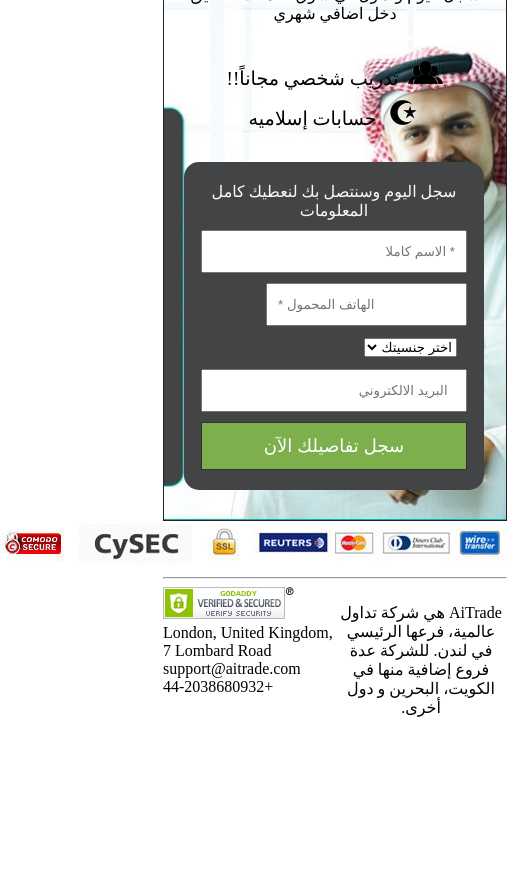
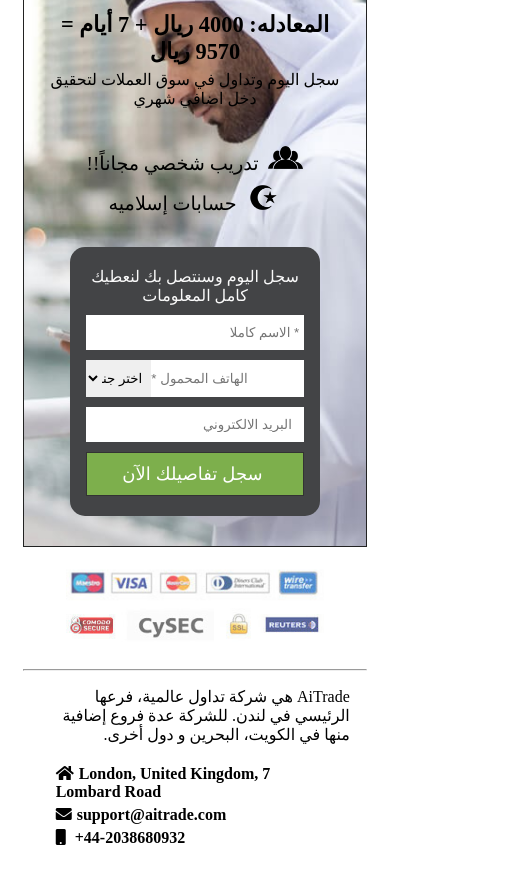
Before and after one commit to AbdelrahmanAlghareeb/T-Trading, a plain HTML site: page index.html in a window 390 px wide. Shown: the part 242-1127 px from the top of the page, 530 px wide, since content can reach past the window. Before the commit the page ends 1013 px from the top, so only its background shows below. Drawn offline with Linux system fonts and the light colour scheme.

Commit message:
website is completely responsive now

```diff
--- a/css/main.css
+++ b/css/main.css
@@ -51,14 +51,13 @@
 .col-md-6 {
     width: 50%;
 }
-
 .clear {
     clear: both;
 }
 
 /* container */
 .container {
-    width: 991px;
+    width: 900px;
     margin: 0 auto;
 }
 /* main section */
@@ -66,15 +65,18 @@
     position: relative;
     border:1px solid #222;
     padding:0 20px 30px;
-    background: url('../img/landing-page-bg.jpg') center center no-repeat;
+    background: url('../img/arab-man.jpg') center center no-repeat;
     background-size: cover;
-    min-height: 696px;
 }
-.logo {
-    position: absolute;
-    top: 30px;
-    left: 0;
-    background-color: #fafafa;
+@media only screen and (min-width: 769px){
+    .main {
+        min-height: 696px;
+    }
+    .logo {
+        position: absolute;
+        top: 30px;
+        left: 0;
+    }
 }
 .logo img {
     border-radius: 0 5px 5px 0;
@@ -102,19 +104,23 @@
     width: 95%;
     margin: 10px auto 0;
 }
-input[type="email"], input[type="name"], button, input[type="tel"], .mobile-input span {
+input[type="email"], input[type="name"], button, input[type="tel"], .mobile-input span select {
     padding: 12px 10px;
+    border: 0;
 }
 .mobile-input span, .mobile-input input {
-    display: inline;
     margin: 0;
-    width: initial;
+    height: 41px;
 }
 .mobile-input span{
-
+    width:30%;
+    background-color: #ece2c0;
+}
+.mobile-input span select {
+    width: 100%;
 }
 .mobile-input input{
-
+    width: 70%;
 }
 button {
     background-color: #7daf4c;
@@ -123,19 +129,81 @@
     font-size: 18px;
 }
 /* footer 1 */
+.footer1 img, .verify img {
+    cursor: pointer;
+    opacity: 0.7;
+}
 /* footer 2 */
+.details {
+    font-weight: 600;
+    direction: ltr;
+}
+.fa {
+    margin-top: 5px;
+    margin-right: 5px;
+}
 .verify img {
     margin-right: 20px;
 }
+
 @media only screen and (max-width: 1024px) {
-
+    .container {
+        width: 800px
+    }
+    .verify img {
+        display: none;
+    }
 }
-@media only screen and (max-width: 991px) {
-
+@media only screen and (max-width: 850px) {
+    .container {
+        width: 725px;
+    }
 }
 @media only screen and (max-width: 768px) {
     .container{
+        width: 560px;
         text-align: center;
+    }
+    .logo img{
+        margin-top: 40px;
+        width: 150px;
+    }
+    .left, .right {
+        float: none;
+    }
+    .txt-left, .txt-right {
+        text-align: inherit;
+    }
+    .form {
+        margin: 0 auto;
+    }
+    .form .mobile-input span, .form .mobile-input input {
+        float: right;
+        height: 37px;
+    }
+    input[type="email"], input[type="name"], button, input[type="tel"], .mobile-input span select {
+        padding: 10px 5px 10px 0;
+    }
+    /*footer1*/
+    .footer1 {
+        padding: 15px 0;
+    }
+    .footer1 div {
+        margin:0 auto;
+    }
+    .footer1 img {
+        width: 100%;
+    }
+    /*footer2*/
+    .footer2 div {
+        width: 75%;
+        margin: 0 auto;
+    }
+    .footer2 .right {
+        text-align: right;
+    }
+    .footer2 .left {
+        text-align: left;
     }
 }
 @media only screen and (max-width:556px){
@@ -154,7 +222,23 @@
     h4 {
         font-size: initial;
     }
+    .col-sm-9 {
+        width: 75%;
+        margin: 0 auto;
+    }
+    .logo img {
+        width: 125px;
+    }
+    .form {
+        width: 250px;
+    }
+    /*footer2*/
+    .footer2 div {
+        width: 90%;
+    }
 }
 @media only screen and (max-width:375px){
-
+    .form {
+        width: 225px;
+    }
 }
--- a/index.html
+++ b/index.html
@@ -5,6 +5,7 @@
         <title>Ai Trading</title>
         <meta name="description" content="">
         <meta name="viewport" content="width=device-width, initial-scale=1">
+        <link rel="stylesheet" href="https://use.fontawesome.com/releases/v5.4.1/css/all.css" integrity="sha384-5sAR7xN1Nv6T6+dT2mhtzEpVJvfS3NScPQTrOxhwjIuvcA67KV2R5Jz6kr4abQsz" crossorigin="anonymous">
         <link rel="stylesheet" href="css/main.css">
     </head>
     <body>
@@ -39,32 +40,33 @@
                                     <option value="اخرى">اخرى</option>
                                 </select>
                             </span>
+                            <div class="clear"></div>
                         </div>
                         <input type="email" name="email" id="email" class="form-control" placeholder="  البريد الالكتروني"  data-validation-error-msg=" " data-validation="email" data-validation-optional="true">
                         <button class="btn"  type="submit" >سجل تفاصيلك الآن</button>
                     </form>
                 </div>
-                <div class="clear"></div>
+
             </div>
             <div class="footer1">
-                <div class="right col-md-6"><img class="payment" src="img/pay-methods.jpg"></div>
-                <div class="left col-md-6 txt-left"><img class="secure" src="img/secure.jpg"></div>
+                <div class="right col-md-6 col-sm-9"><img class="payment" src="img/pay-methods.jpg"></div>
+                <div class="left col-md-6 col-sm-9 txt-left"><img class="secure" src="img/secure.jpg"></div>
                 <div class="clear"></div>
             </div>
             <hr>
             <div class="footer2">
-                <div class="right col-md-6">
+                <div class="right col-md-6 col-sm-9">
                         <p>AiTrade هي شركة تداول عالمية، فرعها الرئيسي في لندن.
                                 للشركة عدة فروع إضافية منها في الكويت، البحرين و دول أخرى.
                         </p>
                 </div>
-                <div class="left col-md-6">
+                <div class="left col-md-6 col-sm-9">
                         <div class="verify left"><img  src="img/img-godaddy-secured.png"></div>
                         <div class="details left txt-left">
                             <ul>
-                                <li><span class="office"></span>London, United Kingdom, 7 Lombard Road </li>
-                                <li><span class="contact-mail"></span>support@aitrade.com</li>
-                                <li><span class="contact-phone"></span> +44-2038680932</li>
+                                <li><span class="fa fa-home"></span>London, United Kingdom, 7 Lombard Road </li>
+                                <li><span class="fa fa-envelope"></span>support@aitrade.com</li>
+                                <li><span class="fa fa-mobile"></span> +44-2038680932</li>
                             </ul>
                         </div>
                         <div class="clear"></div>
```
Also changed, not shown: img/arab-man.jpg (added), img/arab-man2.jpg (added), 1 other file.
